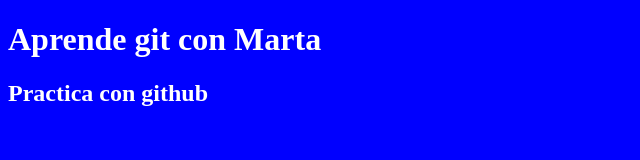
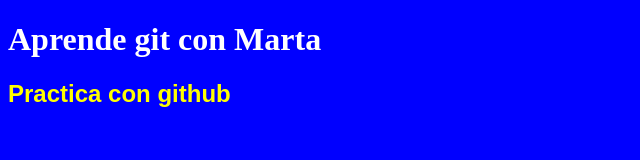
Before and after one commit to Paris-Creativo/proyectoWeb, a plain HTML site: page index.html in a window 1280 px wide. Shown: the whole page, without its empty margins (0-640 px from the left). Drawn offline with Linux system fonts and the light colour scheme.

Commit message:
Actualizados estilos para h2;

```diff
--- a/css/styles.css
+++ b/css/styles.css
@@ -3,3 +3,8 @@
 	background-color: blue;
 	color: white;
 }
+
+h2{
+	color: yellow;
+	font-family: Arial;
+}
```
